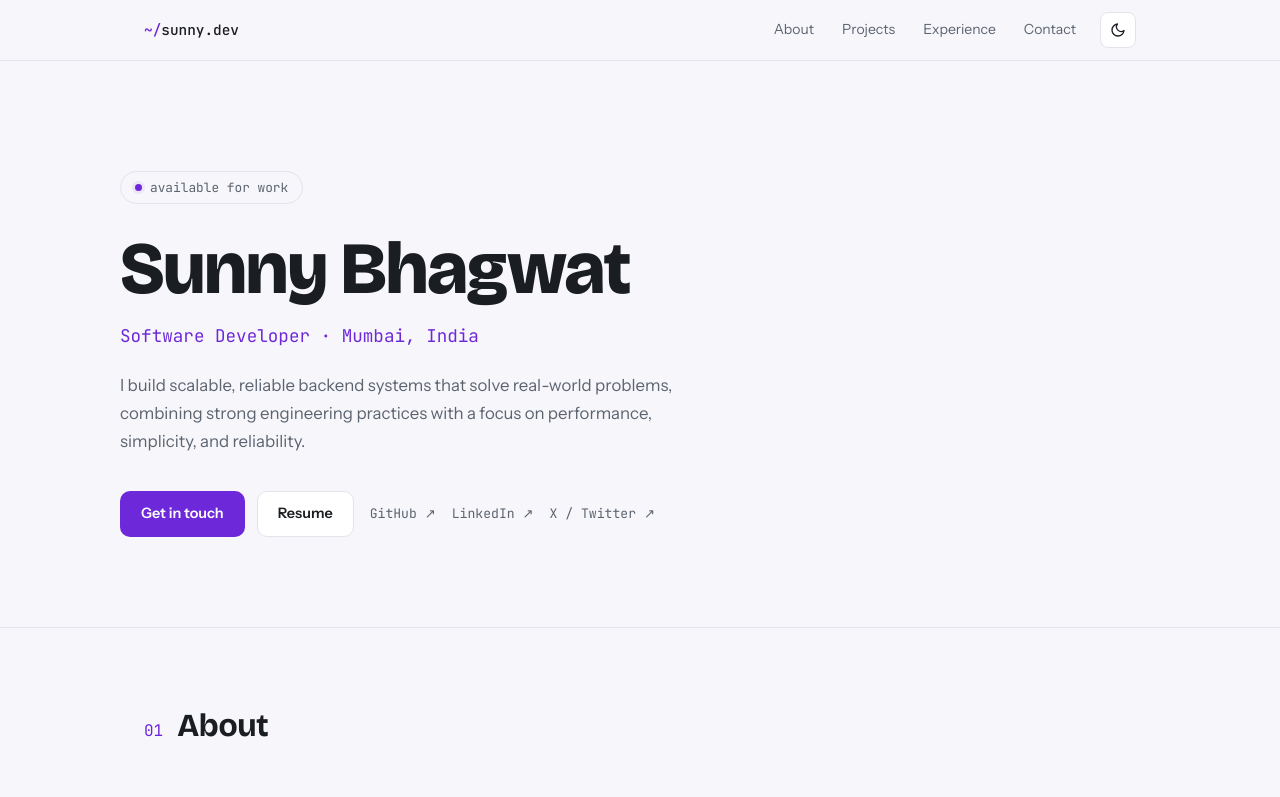
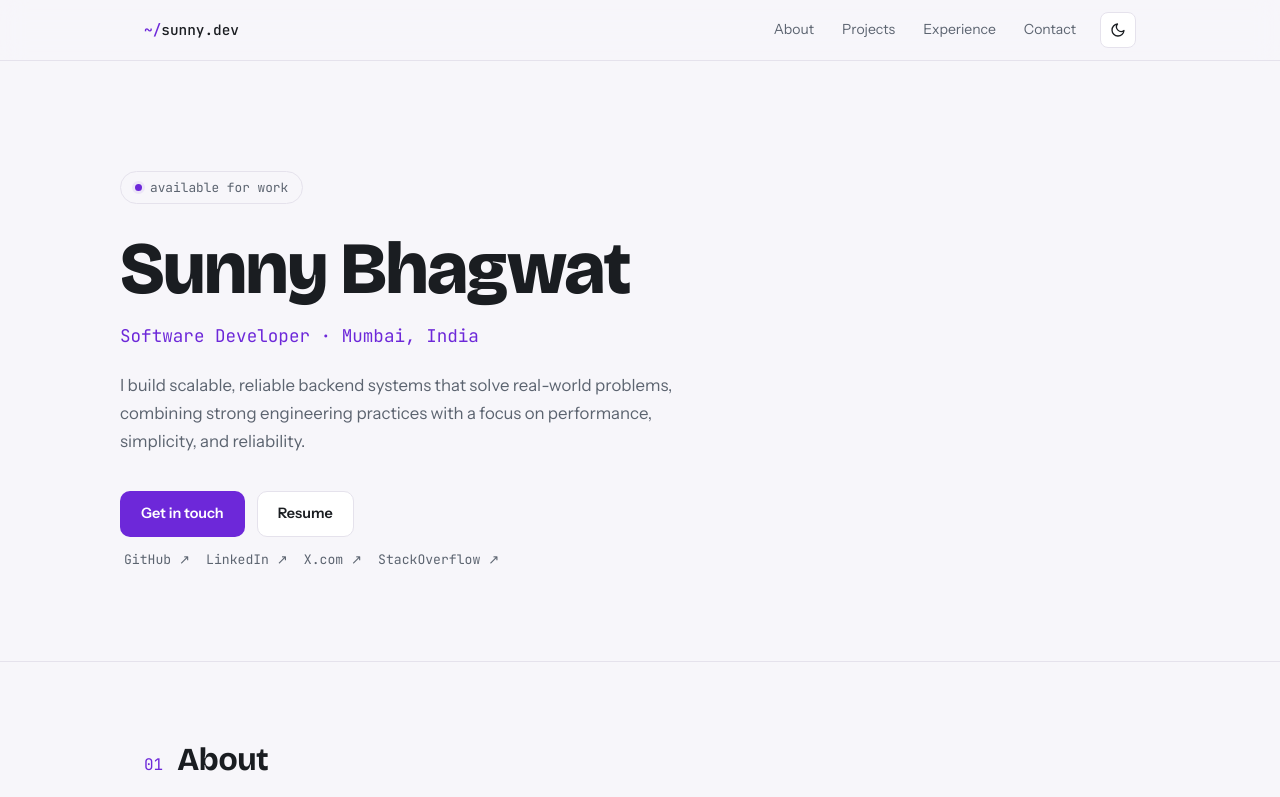
Before and after one commit to SunnyBhagwat35/portfolio, a React (Vite) app: page / in a window 1280 px wide. Shown: the top 797 px of the page. Built offline with nearby package versions, Linux system fonts and the light colour scheme.

Commit message:
button issues fixed

```diff
--- a/src/components/Hero.jsx
+++ b/src/components/Hero.jsx
@@ -25,6 +25,7 @@ export default function Hero() {
       </p>
       <p className="hero-tagline">{personal.tagline}</p>
 
+      <div className="hero-actions" style={{ flexDirection: 'column', alignItems: 'flex-start',}}>
         <div className="hero-actions">
           <a className="btn btn-primary" href={`mailto:${personal.email}`}>
             Get in touch
@@ -39,6 +40,7 @@ export default function Hero() {
               Resume
             </a>
           )}
+        </div>
         <div className="hero-socials">
           {socials.map((s) => (
             <a key={s.label} href={s.url} target="_blank" rel="noreferrer">
--- a/src/data.js
+++ b/src/data.js
@@ -25,7 +25,8 @@ export const personal = {
 export const socials = [
   { label: "GitHub", url: "https://github.com/SunnyBhagwat35" },
   { label: "LinkedIn", url: "https://www.linkedin.com/in/sunnybhagwat/" },
-  { label: "X / Twitter", url: "https://x.com/SunnyBhagwat35" },
+  { label: "X.com", url: "https://x.com/SunnyBhagwat35" },
+  { label: "StackOverflow", url: "https://stackoverflow.com/users/13023566/sunny-bhagwat" },
 ];
 
 export const about = {
```
Lines whose indentation alone changed are shown as unchanged.
